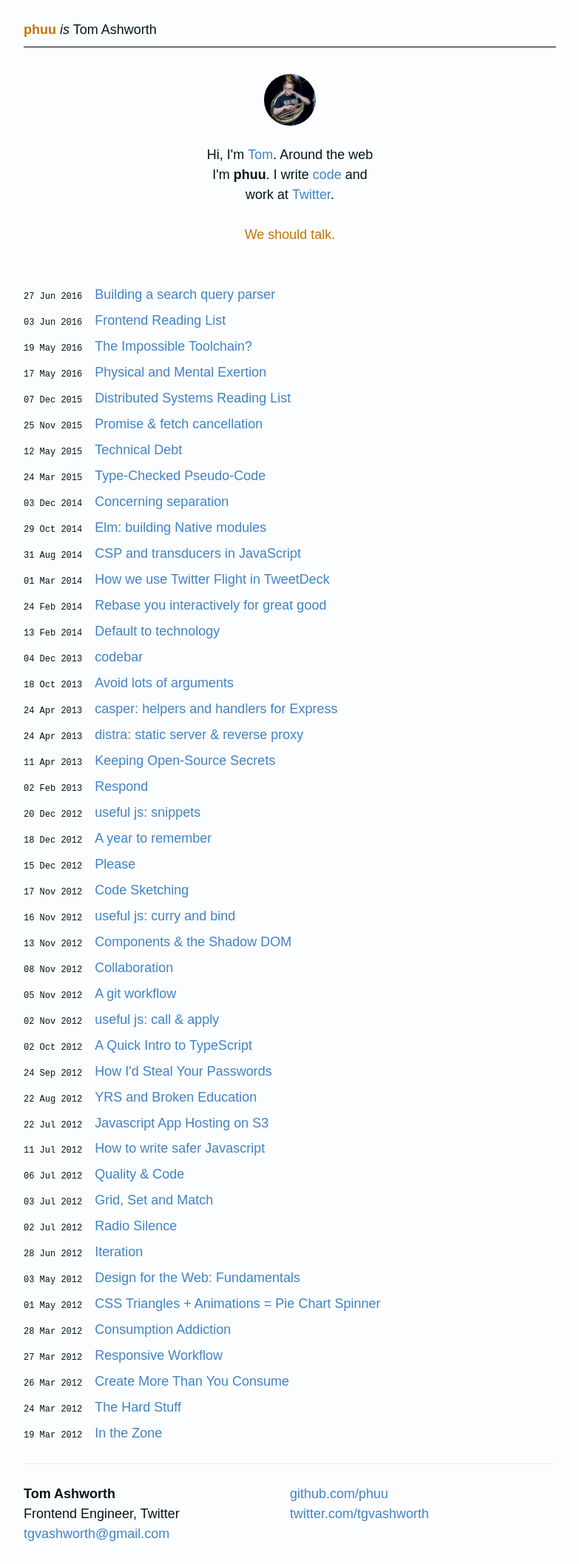
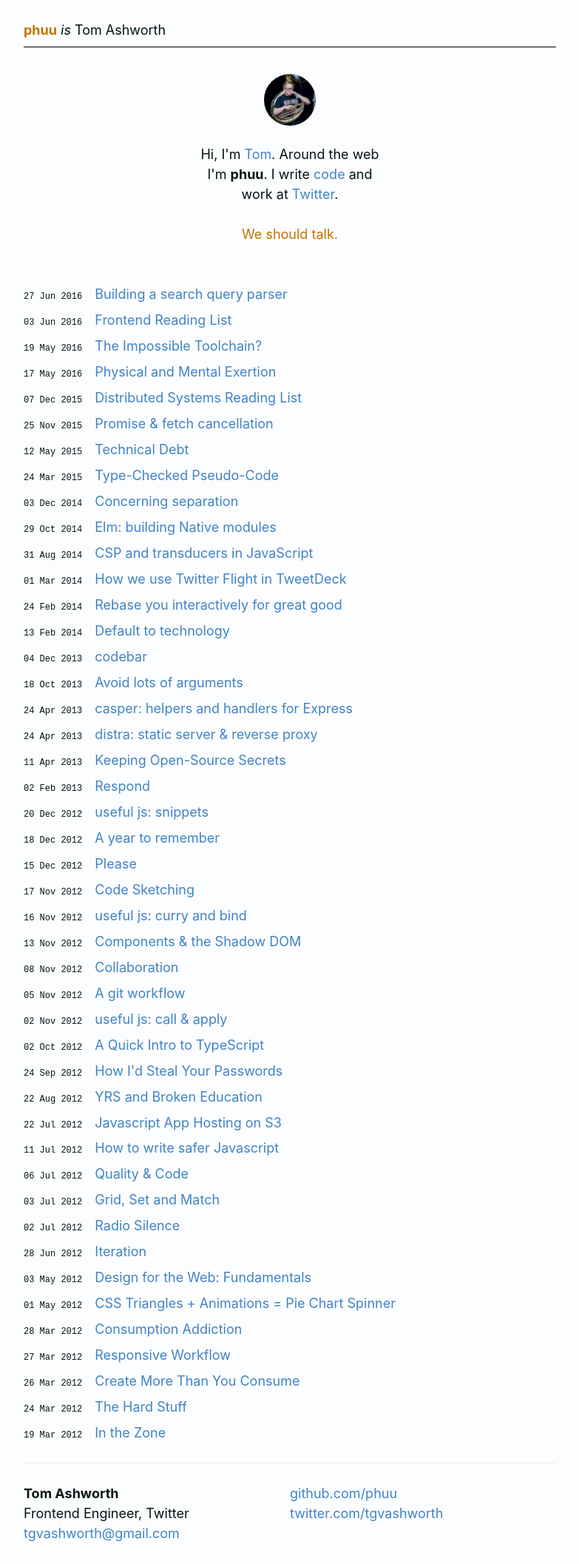
Before and after one commit to tgvashworth/tgvashworth.github.io, a Jekyll site: the page built from index.html, in a window 1280 px wide. Shown: the whole page at 74% size, without its empty margins (248-1031 px from the left). Built offline with Jekyll 4.4.1, drawn with Linux system fonts in a browser that asks for light colours.

Commit message:
Switch to better system fonts

```diff
--- a/css/main.css
+++ b/css/main.css
@@ -1,5 +1,5 @@
 html {
-  font: 18px/1.5 sans-serif;
+  font: 18px/1.5 -apple-system, BlinkMacSystemFont, "Segoe UI", Roboto, Helvetica, Arial, sans-serif, "Apple Color Emoji", "Segoe UI Emoji", "Segoe UI Symbol";
 }
 
 body {
```
